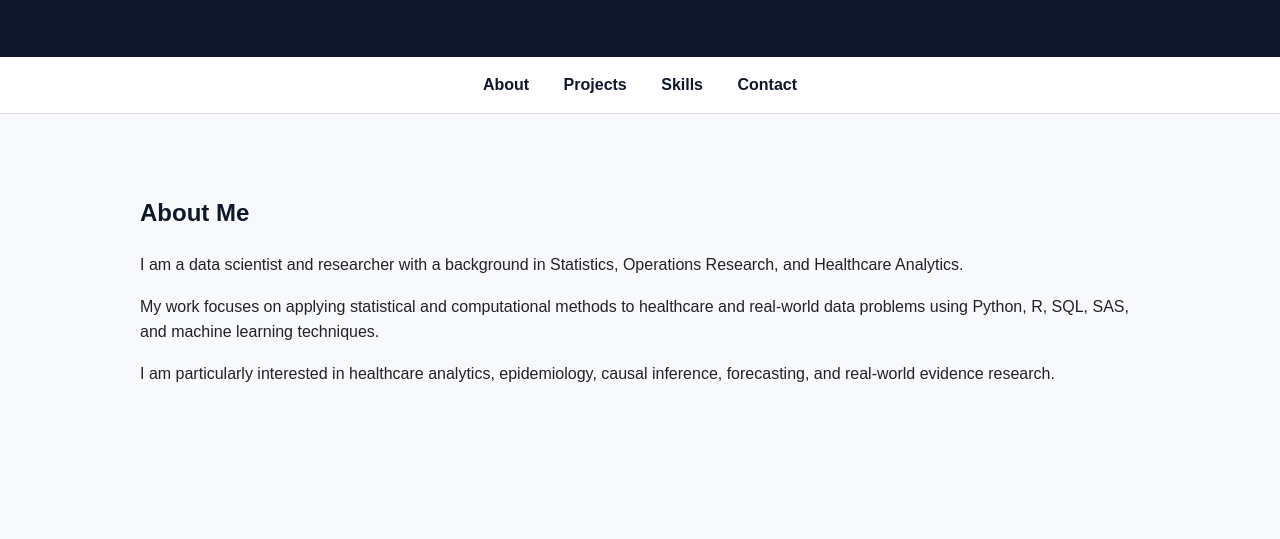
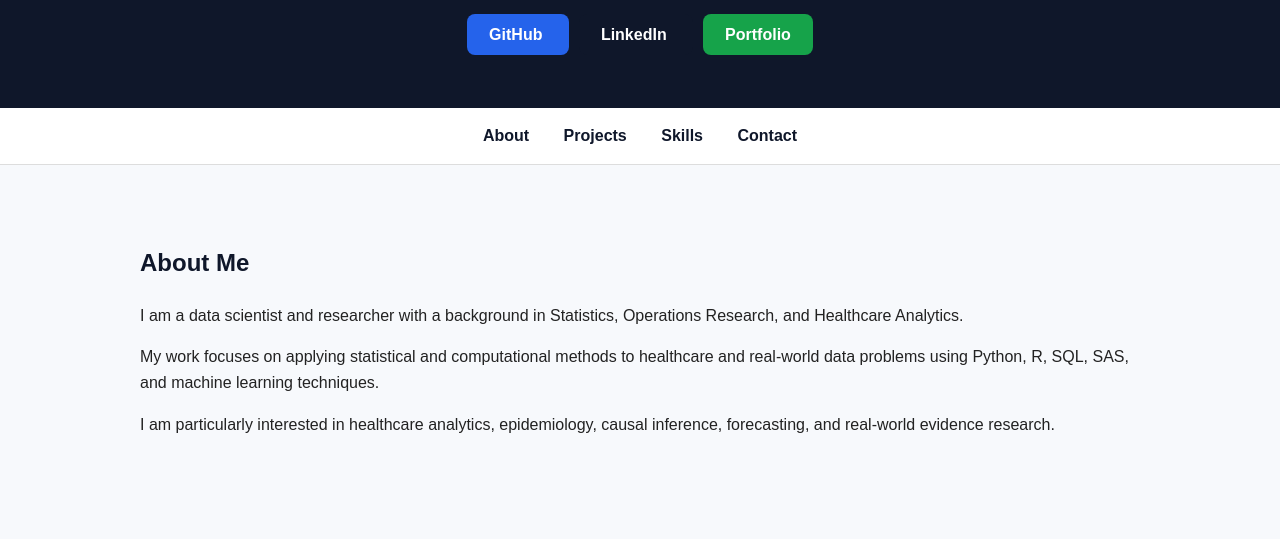
Before and after one commit to hejazn86/hejazn86.github.io, a plain HTML site: page index.html in a window 1280 px wide. Shown: the part 232-771 px from the top of the page. Drawn offline with Linux system fonts and the light colour scheme.

Commit message:
added links of GitHub, portfolio, and LinkedIn

```diff
--- a/index.html
+++ b/index.html
@@ -103,6 +103,50 @@
       Data Scientist and Researcher specializing in Healthcare Analytics,
       Biostatistics, Epidemiology, Statistical Modeling, and Data Science.
     </p>
+    <div style="margin-top: 25px;">
+
+  <a href="https://github.com/hejazn86"
+     target="_blank"
+     style="
+       background:#2563eb;
+       color:white;
+       padding:12px 22px;
+       text-decoration:none;
+       border-radius:8px;
+       margin-right:10px;
+       font-weight:bold;
+     ">
+     GitHub
+  </a>
+
+  <a href="https://www.linkedin.com/in/hejaz-nawasser-53990179/"
+     target="_blank"
+     style="
+       background:#0f172a;
+       color:white;
+       padding:12px 22px;
+       text-decoration:none;
+       border-radius:8px;
+       margin-right:10px;
+       font-weight:bold;
+     ">
+     LinkedIn
+  </a>
+
+  <a href="https://www.datascienceportfol.io/HejazNavaser"
+     target="_blank"
+     style="
+       background:#16a34a;
+       color:white;
+       padding:12px 22px;
+       text-decoration:none;
+       border-radius:8px;
+       font-weight:bold;
+     ">
+     Portfolio
+  </a>
+
+</div>
   </header>
 
   <nav>
```
